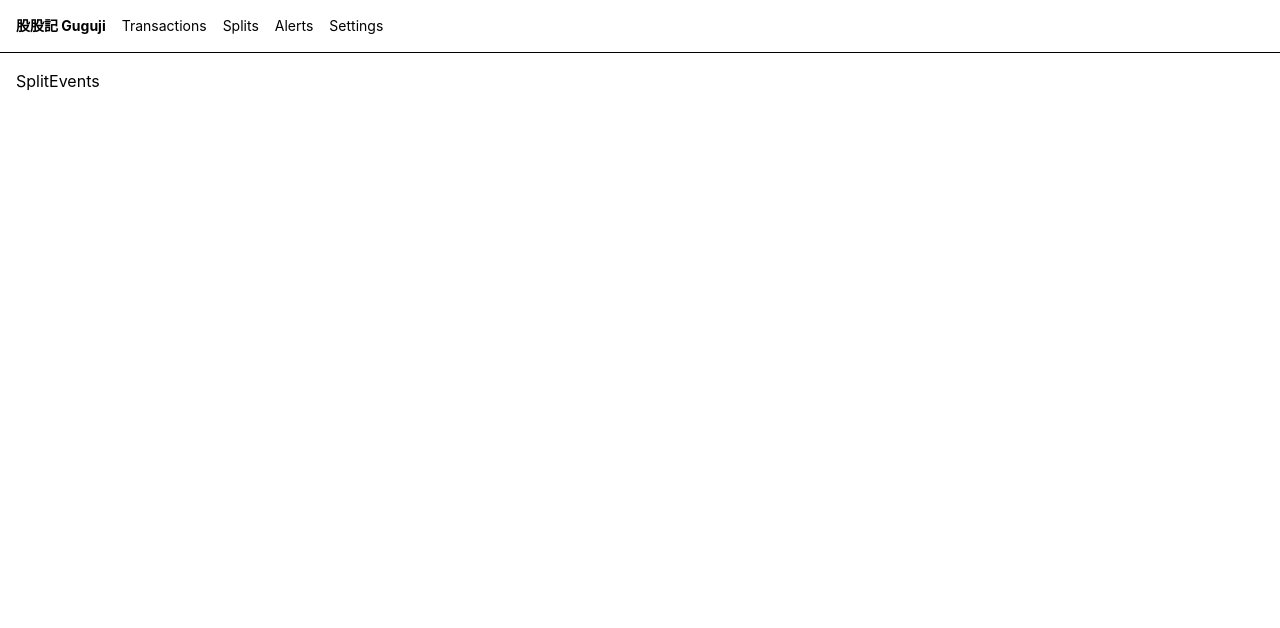
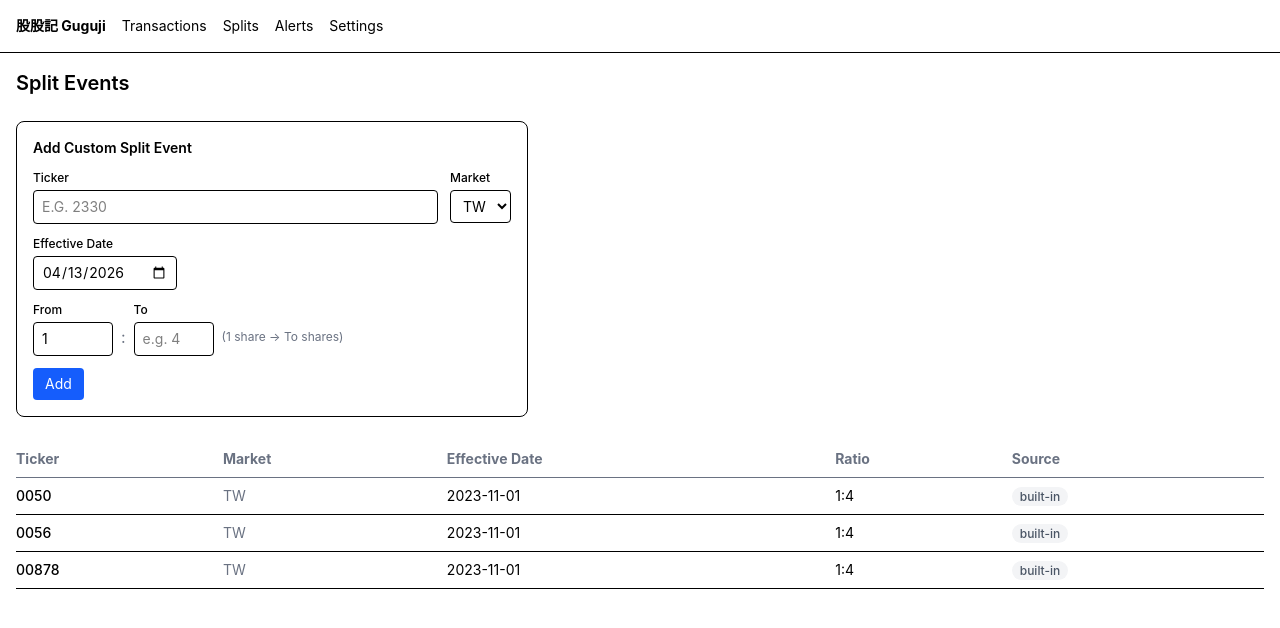
Before and after one commit to kevin1kevin1k/Guguji, a React (Vite) app: page /split-events in a window 1280 px wide. Shown: the top 628 px of the page. Built offline with nearby package versions, Linux system fonts and the light colour scheme.

Commit message:
feat(pages): SplitEvents management with add and delete

```diff
--- a/src/pages/SplitEvents/index.tsx
+++ b/src/pages/SplitEvents/index.tsx
@@ -1,3 +1,194 @@
+import { useEffect, useState } from 'react'
+import { SplitEventRepository } from '../../db/SplitEventRepository'
+import { generateId } from '../../utils/id'
+import type { SplitEvent, Market } from '../../types'
+
+function today(): string {
+  return new Date().toISOString().slice(0, 10)
+}
+
 export default function SplitEvents() {
-  return <div>SplitEvents</div>
+  const [events, setEvents] = useState<SplitEvent[]>([])
+  const [ticker, setTicker] = useState('')
+  const [market, setMarket] = useState<Market>('TW')
+  const [effectiveDate, setEffectiveDate] = useState(today())
+  const [ratioFrom, setRatioFrom] = useState('1')
+  const [ratioTo, setRatioTo] = useState('')
+  const [error, setError] = useState('')
+
+  async function load() {
+    const all = await SplitEventRepository.getAll()
+    setEvents(all.sort((a, b) => b.effectiveDate.localeCompare(a.effectiveDate)))
+  }
+
+  useEffect(() => { load() }, [])
+
+  async function handleAdd(e: React.FormEvent) {
+    e.preventDefault()
+    setError('')
+
+    const from = parseFloat(ratioFrom)
+    const to = parseFloat(ratioTo)
+
+    if (!ticker.trim()) return setError('Ticker is required.')
+    if (isNaN(from) || from <= 0) return setError('Ratio from must be a positive number.')
+    if (isNaN(to) || to <= 0) return setError('Ratio to must be a positive number.')
+
+    await SplitEventRepository.add({
+      id: generateId(),
+      ticker: ticker.trim().toUpperCase(),
+      market,
+      effectiveDate,
+      ratioFrom: from,
+      ratioTo: to,
+      source: 'user',
+      createdAt: new Date().toISOString(),
+    })
+
+    setTicker('')
+    setRatioFrom('1')
+    setRatioTo('')
+    setError('')
+    await load()
+  }
+
+  async function handleDelete(event: SplitEvent) {
+    if (!confirm(`Delete split event for ${event.ticker}?`)) return
+    await SplitEventRepository.delete(event.id)
+    await load()
+  }
+
+  return (
+    <div>
+      <h2 className="text-xl font-semibold mb-6">Split Events</h2>
+
+      {/* Add form */}
+      <div className="border rounded-lg p-4 mb-6 max-w-lg">
+        <h3 className="text-sm font-semibold mb-3">Add Custom Split Event</h3>
+        <form onSubmit={handleAdd} className="space-y-3">
+          <div className="flex gap-3">
+            <div className="flex-1">
+              <label htmlFor="sp-ticker" className="block text-xs font-medium mb-1">Ticker</label>
+              <input
+                id="sp-ticker"
+                className="w-full border rounded px-2 py-1.5 text-sm uppercase"
+                value={ticker}
+                onChange={(e) => setTicker(e.target.value)}
+                placeholder="e.g. 2330"
+              />
+            </div>
+            <div>
+              <label htmlFor="sp-market" className="block text-xs font-medium mb-1">Market</label>
+              <select
+                id="sp-market"
+                className="border rounded px-2 py-1.5 text-sm"
+                value={market}
+                onChange={(e) => setMarket(e.target.value as Market)}
+              >
+                <option value="TW">TW</option>
+                <option value="US">US</option>
+              </select>
+            </div>
+          </div>
+
+          <div>
+            <label htmlFor="sp-date" className="block text-xs font-medium mb-1">Effective Date</label>
+            <input
+              id="sp-date"
+              type="date"
+              className="border rounded px-2 py-1.5 text-sm"
+              value={effectiveDate}
+              onChange={(e) => setEffectiveDate(e.target.value)}
+            />
+          </div>
+
+          <div className="flex items-center gap-2">
+            <div>
+              <label htmlFor="sp-from" className="block text-xs font-medium mb-1">From</label>
+              <input
+                id="sp-from"
+                type="number"
+                min="1"
+                step="1"
+                className="w-20 border rounded px-2 py-1.5 text-sm"
+                value={ratioFrom}
+                onChange={(e) => setRatioFrom(e.target.value)}
+              />
+            </div>
+            <span className="mt-4 text-gray-500">:</span>
+            <div>
+              <label htmlFor="sp-to" className="block text-xs font-medium mb-1">To</label>
+              <input
+                id="sp-to"
+                type="number"
+                min="1"
+                step="1"
+                className="w-20 border rounded px-2 py-1.5 text-sm"
+                value={ratioTo}
+                onChange={(e) => setRatioTo(e.target.value)}
+                placeholder="e.g. 4"
+              />
+            </div>
+            <span className="mt-4 text-xs text-gray-500">(1 share → To shares)</span>
+          </div>
+
+          {error && <p className="text-red-600 text-xs">{error}</p>}
+
+          <button
+            type="submit"
+            className="px-3 py-1.5 bg-blue-600 text-white text-sm rounded hover:bg-blue-700"
+          >
+            Add
+          </button>
+        </form>
+      </div>
+
+      {/* Events list */}
+      {events.length === 0 ? (
+        <p className="text-gray-500 text-sm">No split events.</p>
+      ) : (
+        <table className="w-full text-sm border-collapse">
+          <thead>
+            <tr className="border-b text-left text-gray-500">
+              <th className="py-2 pr-4">Ticker</th>
+              <th className="py-2 pr-4">Market</th>
+              <th className="py-2 pr-4">Effective Date</th>
+              <th className="py-2 pr-4">Ratio</th>
+              <th className="py-2 pr-4">Source</th>
+              <th className="py-2" />
+            </tr>
+          </thead>
+          <tbody>
+            {events.map((ev) => (
+              <tr key={ev.id} className="border-b hover:bg-gray-50">
+                <td className="py-2 pr-4 font-medium">{ev.ticker}</td>
+                <td className="py-2 pr-4 text-gray-500">{ev.market}</td>
+                <td className="py-2 pr-4">{ev.effectiveDate}</td>
+                <td className="py-2 pr-4">{ev.ratioFrom}:{ev.ratioTo}</td>
+                <td className="py-2 pr-4">
+                  <span className={`px-2 py-0.5 rounded-full text-xs font-medium ${
+                    ev.source === 'built_in'
+                      ? 'bg-gray-100 text-gray-600'
+                      : 'bg-blue-100 text-blue-700'
+                  }`}>
+                    {ev.source === 'built_in' ? 'built-in' : 'custom'}
+                  </span>
+                </td>
+                <td className="py-2">
+                  {ev.source === 'user' && (
+                    <button
+                      onClick={() => handleDelete(ev)}
+                      className="text-red-600 hover:underline text-xs"
+                    >
+                      Delete
+                    </button>
+                  )}
+                </td>
+              </tr>
+            ))}
+          </tbody>
+        </table>
+      )}
+    </div>
+  )
 }
```
